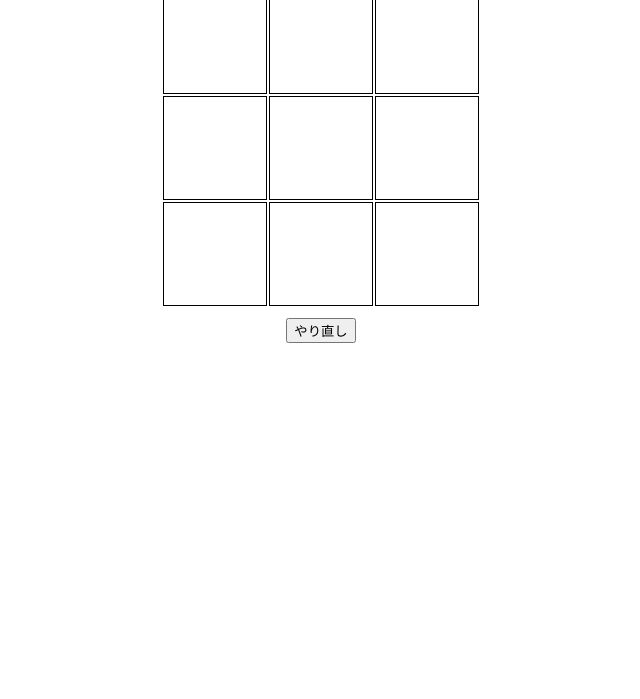
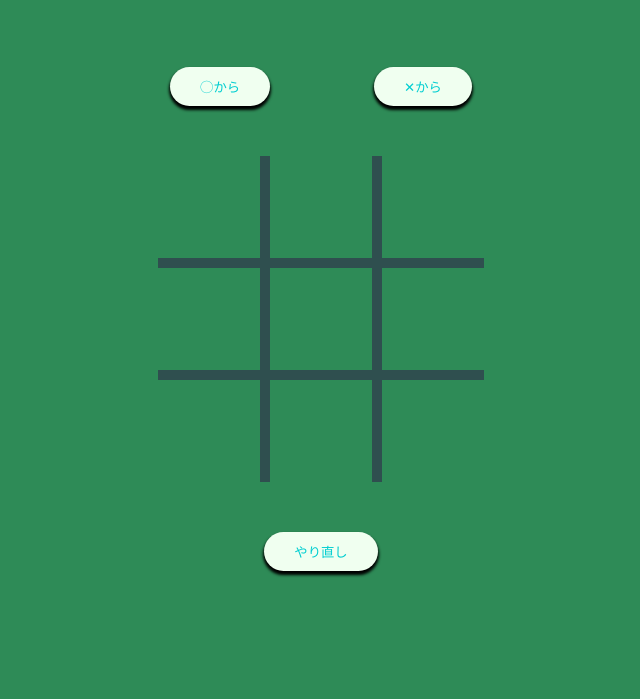
Before and after one commit to gsh519/maru-batu-game, a plain HTML site: page index.html in a window 1280 px wide. Shown: the part 101-800 px from the top of the page, without its empty margins (319-959 px from the left). Drawn offline with Linux system fonts and the light colour scheme.

Commit message:
add select turn

```diff
--- a/index.html
+++ b/index.html
@@ -4,11 +4,14 @@
   <meta charset="UTF-8">
   <meta name="viewport" content="width=device-width, initial-scale=1.0">
   <title>◯✕ゲーム</title>
+  <!-- <link rel="stylesheet" href="https://cdnjs.cloudflare.com/ajax/libs/meyer-reset/2.0/reset.min.css"> -->
   <link rel="stylesheet" href="style.css">
   <script src="index.js" defer></script>
 </head>
 <body>
   <h1>まるばつゲーム</h1>
+  <button id="maru">◯から</button>
+  <button id="batu">✕から</button>
   <table>
     <tbody id="a">
       <tr>
--- a/index.js
+++ b/index.js
@@ -1,4 +1,5 @@
 let turn = '◯';
+const td = document.querySelectorAll('.td');
 
 const mark = (e) => {
   if (e.target.innerHTML == '') {
@@ -15,13 +16,21 @@ const changeTurn = () => {
   }
 }
 
+
 const reset = () => {
-  const td = document.querySelectorAll('.td');
   for (let i = 0; i < td.length; i++) {
     if (td[i].innerHTML) {
       td[i].innerHTML = "";
     }
   }
+}
+
+const setMaru = () => {
+  turn = '◯';
+}
+
+const setBatu = () => {
+  turn = '✕';
 }
 
 document.getElementById('b1').addEventListener('click', mark);
@@ -35,3 +44,6 @@ document.getElementById('b8').addEventListener('click', mark);
 document.getElementById('b9').addEventListener('click', mark);
 
 document.getElementById('reset').addEventListener('click', reset);
+
+document.getElementById('maru').addEventListener('click', setMaru)
+document.getElementById('batu').addEventListener('click', setBatu)
--- a/style.css
+++ b/style.css
@@ -1,19 +1,105 @@
 body {
   text-align: center;
+  background-color: #2e8b57;
 }
 
 table {
   margin: 0 auto;
+  border-spacing: 0px;
 }
 
-#a td {
+h1 {
+  font-size: 40px;
+  margin: 30px;
+  font-weight: bold;
+  color: #7fffd4;
+}
+
+.td {
   width: 100px;
   height: 100px;
   font-size: 60px;
-  text-align: center;
-  border: 1px solid black;
+  font-weight: bold;
+  color: #7fffd4;
+}
+
+#b1 {
+  border-right: 10px solid #2f4f4f;
+  border-bottom: 10px solid #2f4f4f;
+}
+
+#b2 {
+  border-bottom: 10px solid #2f4f4f;
+}
+
+#b3 {
+  border-left: 10px solid #2f4f4f;
+  border-bottom: 10px solid #2f4f4f;
+}
+
+#b4 {
+  border-right: 10px solid #2f4f4f;
+  border-bottom: 10px solid #2f4f4f;
+}
+
+#b5 {
+  border-bottom: 10px solid #2f4f4f;
+}
+
+#b6 {
+  border-left: 10px solid #2f4f4f;
+  border-bottom: 10px solid #2f4f4f;
+}
+
+#b7 {
+  border-right: 10px solid #2f4f4f;
+}
+
+#b9 {
+  border-left: 10px solid #2f4f4f;
 }
 
 #reset {
-  margin-top: 10px;
+  margin: 50px;
+  padding: 10px 30px;
+  border: none;
+  border-radius: 30px;
+  background-color: #f0fff0;
+  color: #00ced1;
+  outline: none;
+  box-shadow: 0 3px 3px 1px black;
 }
+
+#reset:active {
+  box-shadow: none;
+}
+
+#maru {
+  margin: 50px;
+  padding: 10px 30px;
+  border: none;
+  border-radius: 30px;
+  background-color: #f0fff0;
+  color: #00ced1;
+  outline: none;
+  box-shadow: 0 3px 3px 1px black;
+}
+
+#maru:active {
+  box-shadow: none;
+}
+
+#batu {
+  margin: 50px;
+  padding: 10px 30px;
+  border: none;
+  border-radius: 30px;
+  background-color: #f0fff0;
+  color: #00ced1;
+  outline: none;
+  box-shadow: 0 3px 3px 1px black;
+}
+
+#batu:active {
+  box-shadow: none;
+}
```
